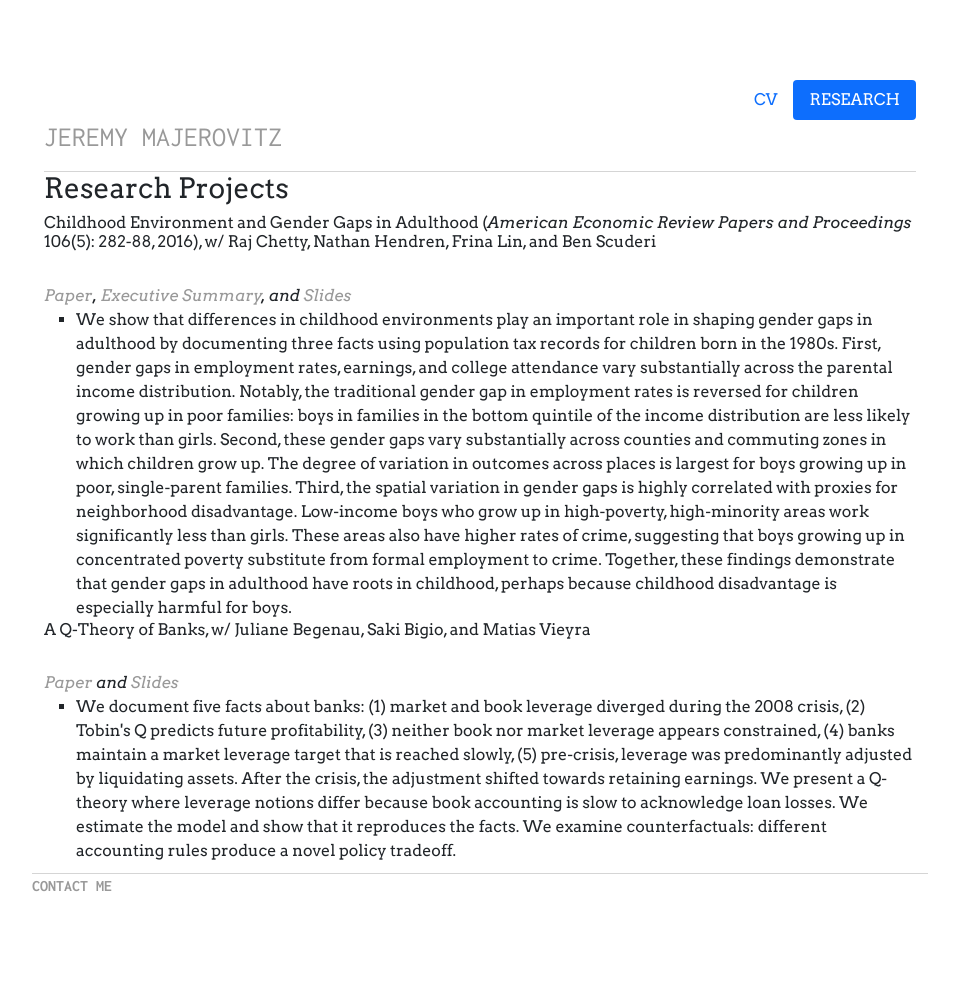
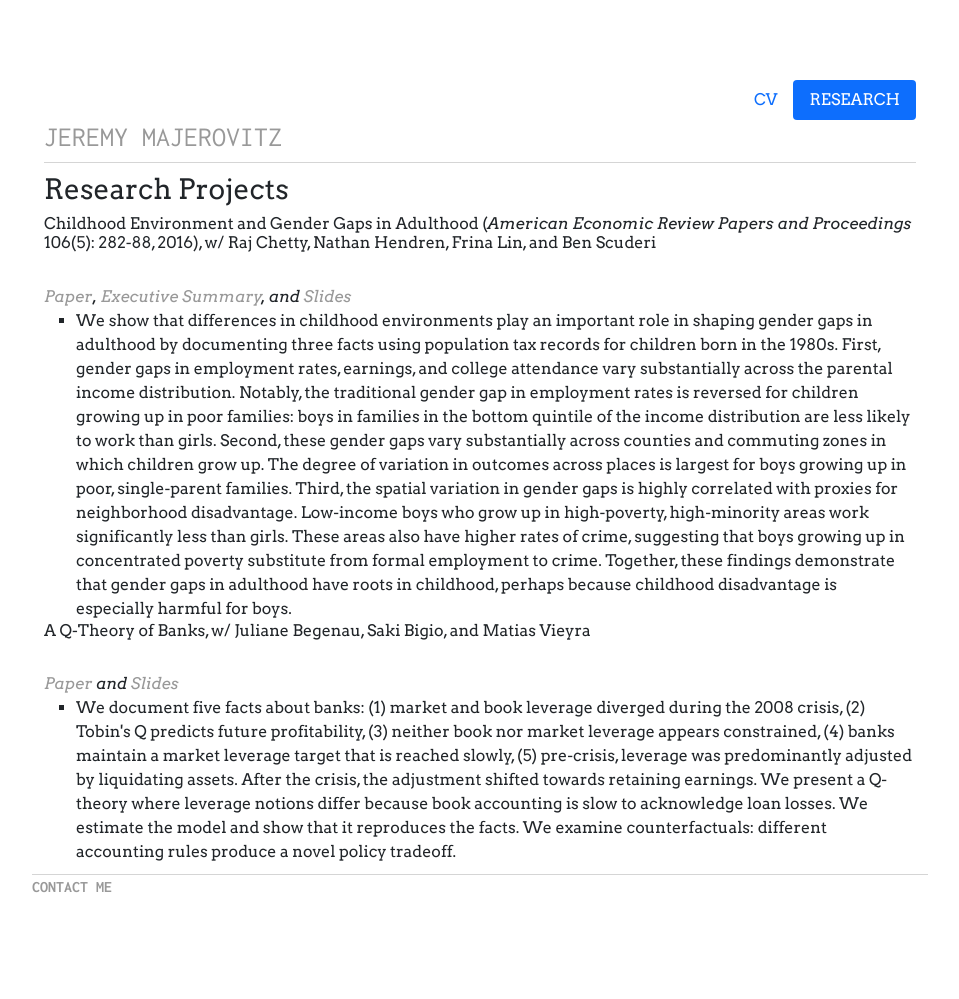
Before and after one commit to jmajic/jmajic.github.io, a Jekyll site: the page built from research/index.html, in a window 1280 px wide. Shown: the whole page, without its empty margins (160-1119 px from the left). Built offline with Jekyll 4.4.1, drawn with Linux system fonts in a browser that asks for light colours.

Commit message:
Update main.css

```diff
--- a/css/main.css
+++ b/css/main.css
@@ -27,10 +27,9 @@ a { text-decoration: none; color: #999999; }
 
 /* Header style */
 .page-header {
-  padding-bottom: 9px;
   border-bottom: 1px solid #d5d5d5;
+  margin-bottom:10px;
 }
-
 
 /*p, ul { font-size: 1.5em; line-height: 1.4em; color: #333; }*/
 p { margin-bottom: 0; }
```
